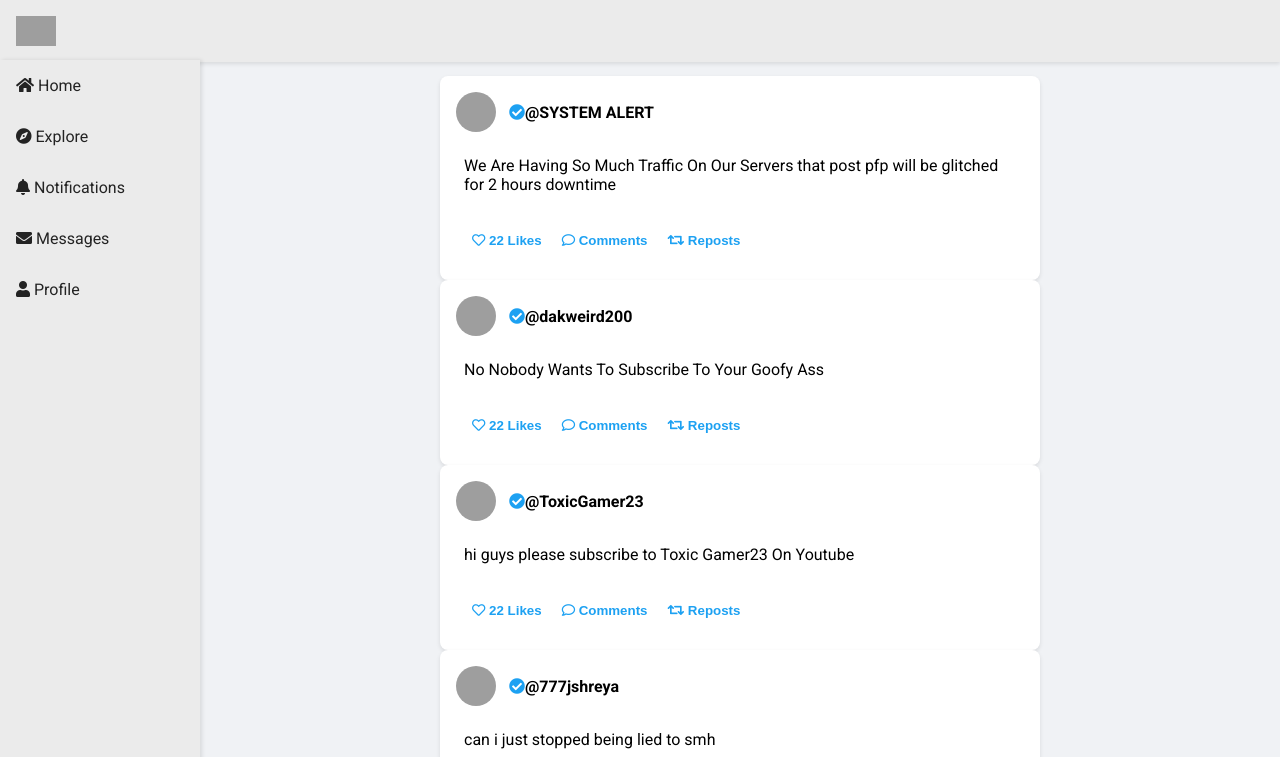
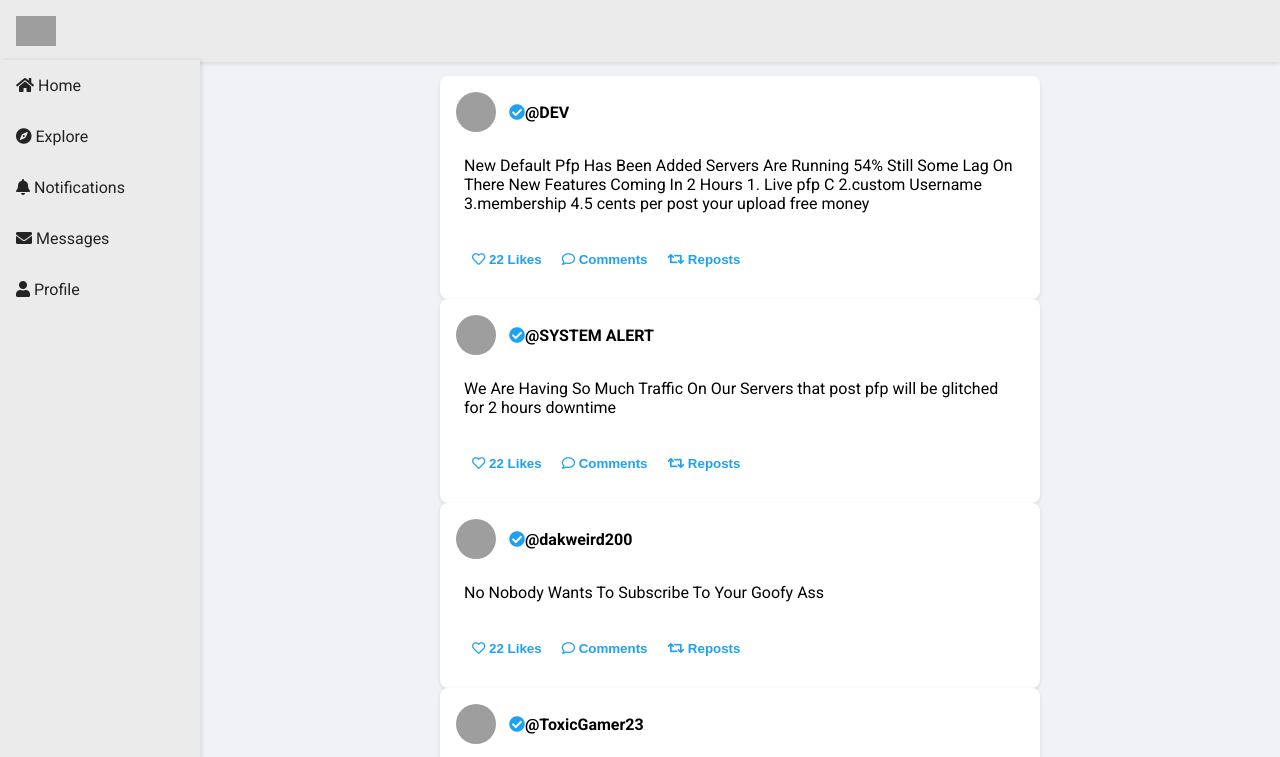
Before and after one commit to obnpassive/yumo, a plain HTML site: page index.html in a window 1280 px wide. Shown: the top 757 px of the page. Drawn offline with Linux system fonts and the light colour scheme; grey boxes are pictures that could not be loaded.

Commit message:
Update index.html

```diff
--- a/index.html
+++ b/index.html
@@ -24,6 +24,28 @@
         </nav>
         <main>
             <!-- Post Section -->
+               <section id="posts">
+          <article class="post">
+              <div class="post-header">
+                  <img src="https://st4.depositphotos.com/9998432/24428/v/450/depositphotos_244284796-stock-illustration-person-gray-photo-placeholder-man.jpg" alt="User Profile Picture" class="profile-pic">
+                 <h2 class="username"><i class="fas fa-check-circle"></i> @DEV</h2>
+              </div>
+              <div class="post-content">
+                  <div class="notes">
+                      <p>New Default Pfp Has Been Added Servers Are Running 54% Still Some Lag On There New Features Coming In 2 Hours
+1. Live pfp C
+2.custom Username
+3.membership
+4.5 cents per post your upload free money </p>
+                  </div>
+                  <div class="post-actions">
+                      <button class="like-btn"><i class="far fa-heart"></i> 22 Likes</button>
+                      <button class="comment-btn"><i class="far fa-comment"></i> Comments</button>
+                      <button class="repost-btn"><i class="fas fa-retweet"></i> Reposts</button>
+                  </div>
+              </div>
+          </article>
+
                <section id="posts">
           <article class="post">
               <div class="post-header">
```
